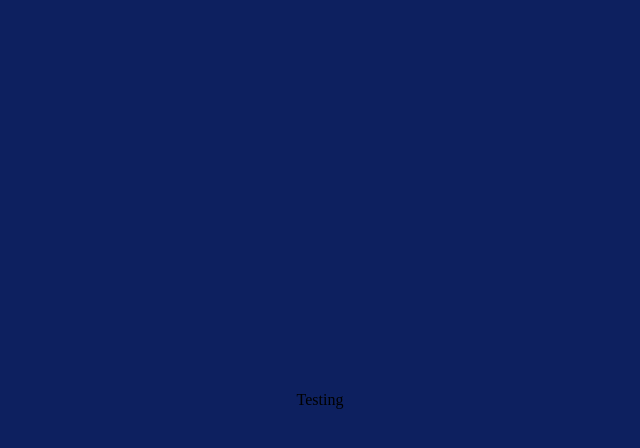
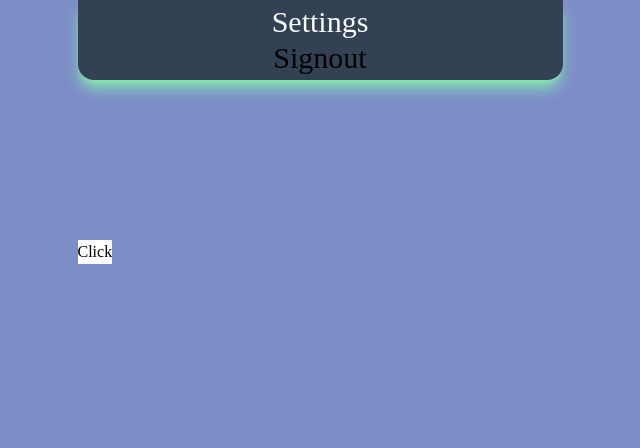
Before and after one commit to TypeErrorDev/FlashPoint, a React (Vite) app in the folder flashpoint/: page /dashboard in a window 1280 px wide. Shown: the top 448 px of the page, without its empty margins (320-960 px from the left). Built offline with nearby package versions, Linux system fonts and the light colour scheme; the HTML template or start-up script is replaced by a standard one.

Commit message:
working on the dashboard

```diff
--- a/flashpoint/index.html
+++ b/flashpoint/index.html
@@ -4,8 +4,7 @@
     <meta charset="UTF-8" />
     <link rel="icon" type="image/svg+xml" href="/vite.svg" />
     <meta name="viewport" content="width=device-width, initial-scale=1.0" />
-    <!-- <link rel="stylesheet" href="src/index.css" /> -->
-    <title>Vite + React</title>
+    <title>FlashPoints</title>
   </head>
   <body>
     <div id="root"></div>
--- a/flashpoint/src/App.jsx
+++ b/flashpoint/src/App.jsx
@@ -9,9 +9,12 @@ import { Route, Routes } from "react-router-dom";
 import Dashboard from "./Components/Dashboard";
 import Login from "./Components/Login";
 
+// ---------------------------
+// Code Begins
+// ---------------------------
 const App = () => {
   return (
-    <div className="grid place-items-center h-screen bg-[#0d205f] font-mono">
+    <div className="h-screen flex justify-center bg-[#7d8ec7] font-mono">
       <Routes>
         <Route path="/" element={<Login />} />
         <Route path="/dashboard" element={<Dashboard />} />
--- a/flashpoint/src/Components/Dashboard.jsx
+++ b/flashpoint/src/Components/Dashboard.jsx
@@ -1,5 +1,29 @@
+// ---------------------------
+// Required imports
+// ---------------------------
+import { useNavigate } from "react-router-dom";
+
+// ---------------------------
+// Import components
+// ---------------------------
+import Nav from "./Nav";
+
+// ---------------------------
+// Code Begins
+// ---------------------------
 const Dashboard = () => {
-  return <div>Testing</div>;
+  const navigate = useNavigate();
+  const goBackHome = () => {
+    navigate("/");
+  };
+  return (
+    <div>
+      <Nav />
+      <button className="bg-white " onClick={goBackHome}>
+        Click
+      </button>
+    </div>
+  );
 };
 
 export default Dashboard;
--- a/flashpoint/src/Components/Login.jsx
+++ b/flashpoint/src/Components/Login.jsx
@@ -1,22 +1,35 @@
+// ---------------------------
+// Required imports
+// ---------------------------
 import { useState } from "react";
-import { Navigate } from "react-router-dom";
+import { useNavigate } from "react-router-dom";
 
+// ---------------------------
+// Code Begins
+// ---------------------------
 const Login = () => {
   const [user, setUser] = useState("");
-  const [submitLogin, setSubmitLogin] = useState(false);
+  const navigate = useNavigate();
 
   const handleLogin = () => {
     // TODO: figure out the submit function
     console.log({ user });
     setUser(user);
-    setSubmitLogin(true);
-    Navigate("/dashboard");
+    navigate("/dashboard");
+  };
+
+  const handleError = () => {
+    if (user === "") {
+      return alert("Please input your username"), setUser("");
+    } else {
+      return handleLogin();
+    }
   };
 
   return (
-    <div className="bg-white rounded-lg w-full max-w-[400px] h-[300px] text-zinc-500 text-xl text-center flex flex-col items-center justify-center">
+    <div className="bg-white rounded-lg w-full max-w-[400px] h-[300px] text-zinc-500 text-xl text-center flex flex-col items-center justify-center mt-80">
       <h1 className="text-xl text-[#382fb3] font-bold ">
-        {submitLogin ? `Welcome, ${user}` : "Please input your username"}
+        Please input your username
       </h1>
       <input
         type="text"
@@ -28,7 +41,7 @@ const Login = () => {
       <button
         type="submit"
         className="bg-[#334788] h-12 w-20 text-white rounded-xl mt-4 hover:bg-opacity-90"
-        onClick={handleLogin}
+        onClick={handleError}
       >
         Login
       </button>
--- /dev/null
+++ b/flashpoint/src/Components/Nav.jsx
@@ -0,0 +1,14 @@
+const Nav = () => {
+  return (
+    <div className="bg-slate-700 w-[485px] h-20 rounded-b-2xl shadow-lg shadow-[#86efac] flex justify-center flex-col items-center mb-40">
+      <div className="items-center text-3xl hover:border-e-zinc-500 hover:border-b hover:rounded-lg w-full text-center">
+        <p className="text-white ">Settings</p>
+      </div>
+      <div className="items-center text-3xl hover:border-e-zinc-500 hover:border-b hover:rounded-lg w-full text-center">
+        <p>Signout</p>
+      </div>
+    </div>
+  );
+};
+
+export default Nav;
```
